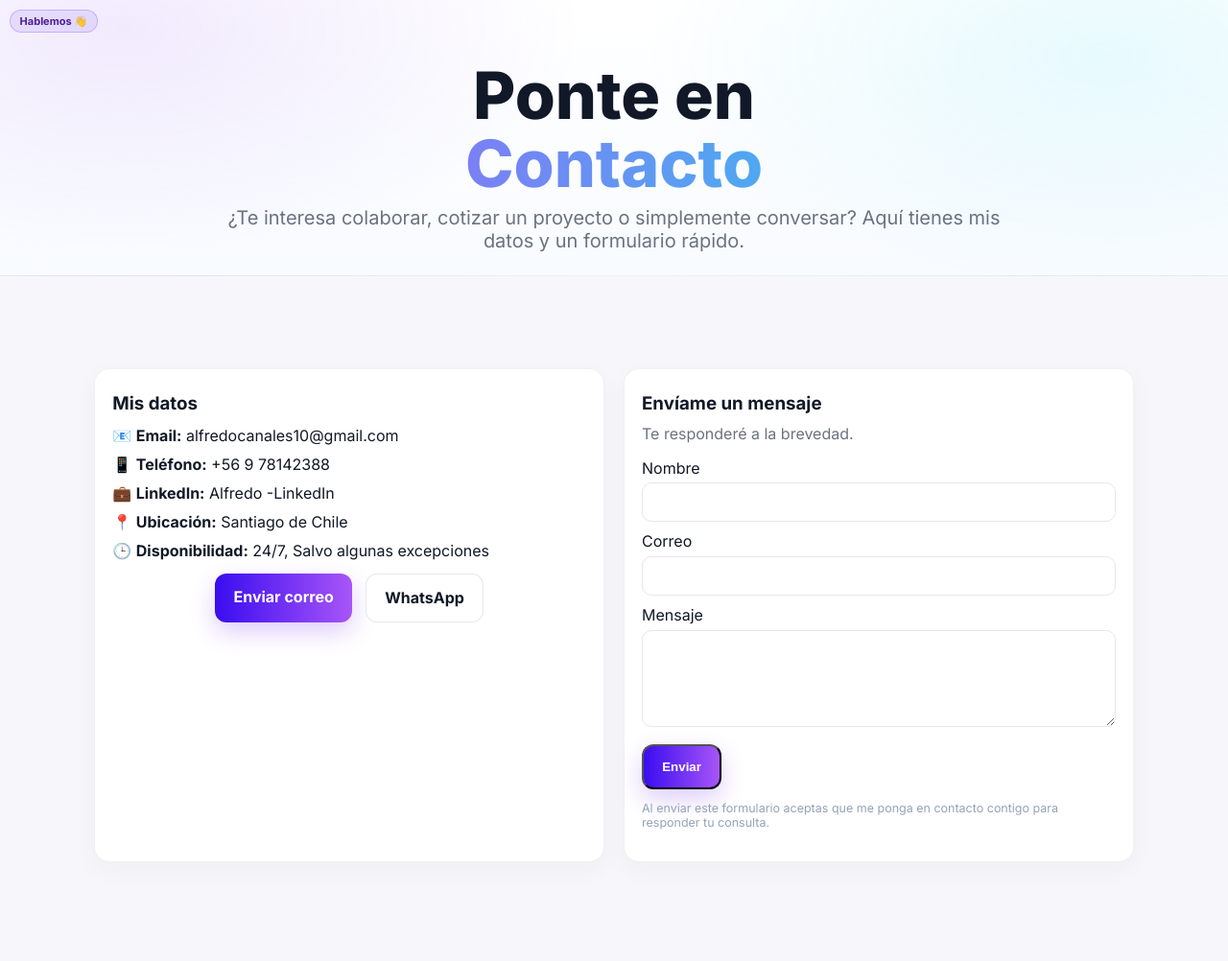
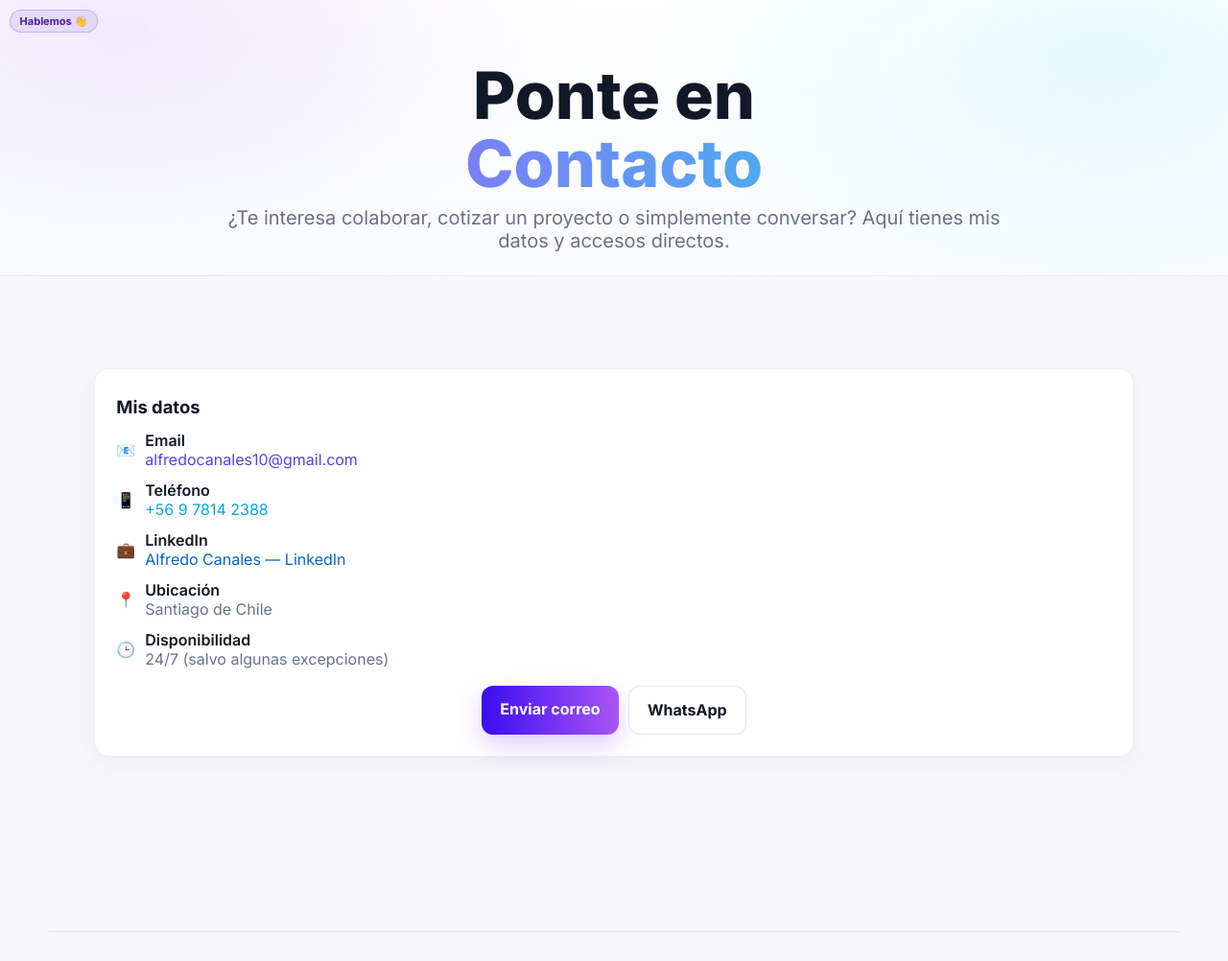
Before and after one commit to Alfr123456/MiBlog2, a Django app: page /contacto/ in a window 1280 px wide. Shown: the part 65-1067 px from the top of the page at 96% size. Run offline with Django 5.2, Linux system fonts and the light colour scheme.

Commit message:
contacto.html

```diff
--- a/miapp/templates/layouts/contacto.html
+++ b/miapp/templates/layouts/contacto.html
@@ -6,12 +6,13 @@
 
 {% block hero %}
 <section class="hero hero-compact">
+   <div class="chip">Hablemos 👋</div>
   <div class="container hero-content">
-    <div class="chip">Hablemos 👋</div>
+
     <h1 class="section-title">Ponte en <span>Contacto</span></h1>
     <p class="lead">
       ¿Te interesa colaborar, cotizar un proyecto o simplemente conversar?
-      Aquí tienes mis datos y un formulario rápido.
+      Aquí tienes mis datos y accesos directos.
     </p>
   </div>
 </section>
@@ -20,58 +21,110 @@
 {% block content %}
 <section class="container page">
 
-  <div class="grid" style="grid-template-columns: repeat(auto-fit, minmax(300px, 1fr)); gap: 20px;">
+  <div class="grid" style="grid-template-columns: repeat(auto-fit, minmax(320px, 1fr)); gap: 24px;">
 
-    {# === Tarjeta: Métodos de contacto === #}
-    <article class="card">
-      <h3>Mis datos</h3>
-      <ul style="list-style: none; padding: 0; margin: 12px 0 0;">
-        <li style="margin: 10px 0;">
-          📧 <strong>Email:</strong>
-          <a href="mailto:alfredocanales10@gmail.com">alfredocanales10@gmail.com</a>
-        </li>
-        <li style="margin: 10px 0;">
-          📱 <strong>Teléfono:</strong>
-          <a href="tel:+56978142388">+56 9 78142388</a>
-        </li>
-        <li style="margin: 10px 0;">
-          💼 <strong>LinkedIn:</strong>
-          <a href="https://www.linkedin.com/in/alfredo-alonso-canales-carrasco-476996200/" target="_blank" rel="noopener">
-            Alfredo -LinkedIn
+    {# === Tarjeta: Métodos de contacto (mejorada) === #}
+    <article class="card" style="padding:22px; border-radius:16px;">
+      <h3 style="font-weight:700; font-size:1.15rem;">Mis datos</h3>
+
+      <ul style="list-style:none; padding:0; margin:14px 0 0; display:grid; gap:12px;">
+        <li style="display:flex; align-items:center; gap:10px;">
+          <span aria-hidden="true">📧</span>
+          <div>
+            <div style="font-weight:600;">Email</div>
+            <a
+              href="mailto:alfredocanales10@gmail.com?subject=Contacto%20desde%20tu%20web&body=Hola%20Alfredo%2C%20vi%20tu%20sitio%20y%20me%20gustaría%20comentar%20sobre..."
+              style="color:#4f46e5; text-decoration:none;"
+              aria-label="Enviar correo a Alfredo">
+              alfredocanales10@gmail.com
             </a>
+          </div>
         </li>
 
-        <li style="margin: 10px 0;">
-          📍 <strong>Ubicación:</strong> Santiago de Chile
+        <li style="display:flex; align-items:center; gap:10px;">
+          <span aria-hidden="true">📱</span>
+          <div>
+            <div style="font-weight:600;">Teléfono</div>
+            <a
+              href="tel:+56978142388"
+              style="color:#0ea5e9; text-decoration:none;"
+              aria-label="Llamar por teléfono">
+              +56 9 7814 2388
+            </a>
+          </div>
         </li>
-        <li style="margin: 10px 0;">
-          🕒 <strong>Disponibilidad:</strong> 24/7, Salvo algunas excepciones
+
+        <li style="display:flex; align-items:center; gap:10px;">
+          <span aria-hidden="true">💼</span>
+          <div>
+            <div style="font-weight:600;">LinkedIn</div>
+            <a
+              href="https://www.linkedin.com/in/alfredo-alonso-canales-carrasco-476996200/"
+              target="_blank" rel="noopener"
+              style="color:#0a66c2; text-decoration:none;"
+              aria-label="Abrir perfil de LinkedIn en nueva pestaña">
+              Alfredo Canales — LinkedIn
+            </a>
+          </div>
+        </li>
+
+        <li style="display:flex; align-items:center; gap:10px;">
+          <span aria-hidden="true">📍</span>
+          <div>
+            <div style="font-weight:600;">Ubicación</div>
+            <span style="color:#64748b;">Santiago de Chile</span>
+          </div>
+        </li>
+
+        <li style="display:flex; align-items:center; gap:10px;">
+          <span aria-hidden="true">🕒</span>
+          <div>
+            <div style="font-weight:600;">Disponibilidad</div>
+            <span style="color:#64748b;">24/7 (salvo algunas excepciones)</span>
+          </div>
         </li>
       </ul>
 
-      <div class="cta" style="margin-top:14px;">
-        <a class="btn-primary" href="mailto:alfredocanales10@gmail.com">Enviar correo</a>
-        <a class="btn-ghost" href="https://wa.me/56978142388" target="_blank" rel="noopener">WhatsApp</a>
+      <div class="cta" style="margin-top:18px; display:flex; flex-wrap:wrap; gap:10px;">
+        <a
+          class="btn-primary"
+          href="mailto:alfredocanales10@gmail.com?subject=Contacto%20desde%20tu%20web&body=Hola%20Alfredo%2C%20vi%20tu%20sitio%20y%20me%20gustaría%20comentar%20sobre..."
+          aria-label="Enviar correo">
+          Enviar correo
+        </a>
+
+        <a
+          class="btn-ghost"
+          target="_blank" rel="noopener"
+          href="https://wa.me/56978142388?text=Hola%20Alfredo%2C%20vengo%20desde%20tu%20web%20y%20quisiera%20hablar%20sobre%20un%20proyecto."
+          aria-label="Abrir WhatsApp con mensaje prellenado">
+          WhatsApp
+        </a>
       </div>
     </article>
 
-    {# === Tarjeta: Formulario básico (opcional) === #}
+    {% comment %}
     <article class="card">
       <h3>Envíame un mensaje</h3>
       <p style="margin-top:6px; color:#6b7280;">Te responderé a la brevedad.</p>
+
       <form action="{% url 'contacto' %}" method="POST" style="margin-top:10px;">
         {% csrf_token %}
         <label for="name">Nombre</label>
-          <input id="name" name="name" type="text" required style="width:100%; padding:.75rem; border:1px solid #e5e7eb; border-radius:10px; margin:.35rem 0 10px;">
+        <input id="name" name="name" type="text" required
+               style="width:100%; padding:.75rem; border:1px solid #e5e7eb; border-radius:10px; margin:.35rem 0 10px;">
 
         <label for="email">Correo</label>
-          <input id="email" name="email" type="email" required style="width:100%; padding:.75rem; border:1px solid #e5e7eb; border-radius:10px; margin:.35rem 0 10px;">
+        <input id="email" name="email" type="email" required
+               style="width:100%; padding:.75rem; border:1px solid #e5e7eb; border-radius:10px; margin:.35rem 0 10px;">
 
         <label for="msg">Mensaje</label>
-          <textarea id="msg" name="message" rows="5" required style="width:100%; padding:.75rem; border:1px solid #e5e7eb; border-radius:10px; margin:.35rem 0 14px;"></textarea>
+        <textarea id="msg" name="message" rows="5" required
+                  style="width:100%; padding:.75rem; border:1px solid #e5e7eb; border-radius:10px; margin:.35rem 0 14px;"></textarea>
 
         <button type="submit" class="btn-primary">Enviar</button>
       </form>
+
       {% if messages %}
         {% for m in messages %}
           <p class="alert">{{ m }}</p>
@@ -82,6 +135,8 @@
         Al enviar este formulario aceptas que me ponga en contacto contigo para responder tu consulta.
       </p>
     </article>
+    #}
+    {% endcomment %}
 
   </div>
 
```
Lines whose indentation alone changed are shown as unchanged.
